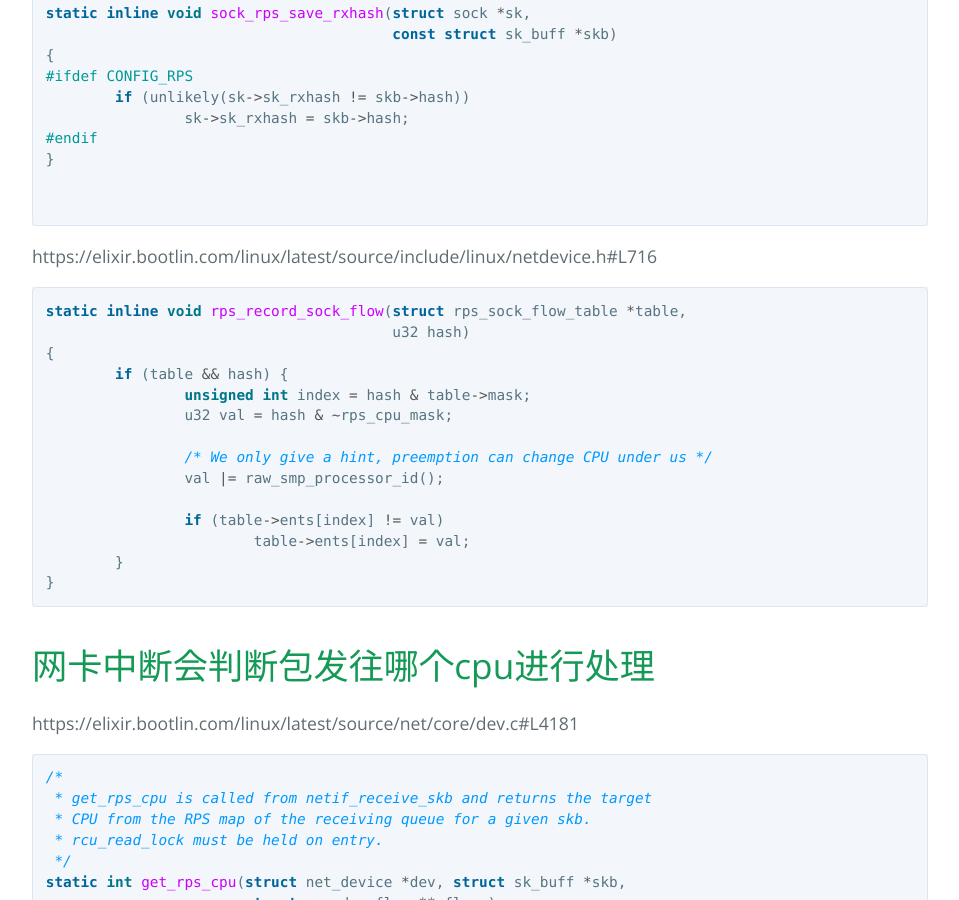
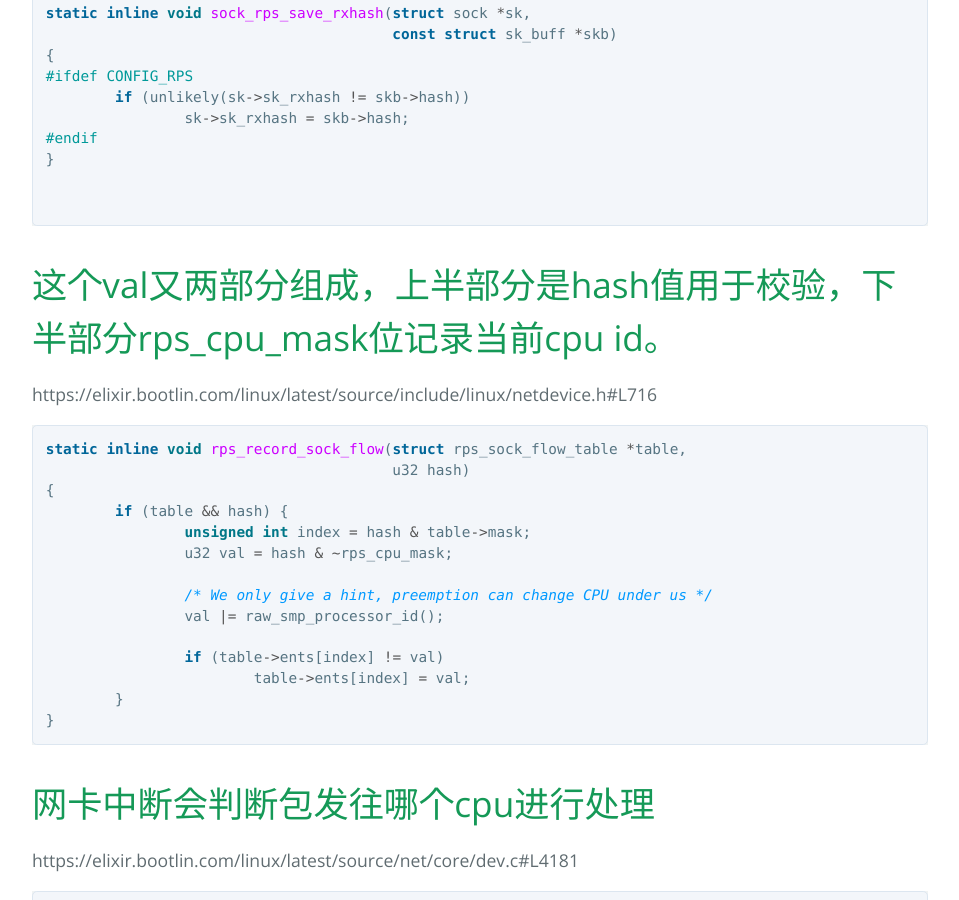
Before and after one commit to gmd20/gmd20.github.io, a Jekyll site: the page built from _posts/2020-04-27-linux内核rfs和skb_get_hash.markdown, in a window 1280 px wide and 900 px high, scrolled down 1827 px. Shown: the whole window, without its empty margins (160-1119 px from the left). Built offline with Jekyll 4.4.1, drawn with Linux system fonts in a browser that asks for light colours; comment, search, counter and statistics services are not loaded.

Commit message:
Update 2020-04-27-linux内核rfs和skb_get_hash.markdown

````diff
--- a/_posts/2020-04-27-linux内核rfs和skb_get_hash.markdown
+++ b/_posts/2020-04-27-linux内核rfs和skb_get_hash.markdown
@@ -61,6 +61,9 @@ static inline void sock_rps_save_rxhash(struct sock *sk,
 
 
 ```
+
+
+# 这个val又两部分组成，上半部分是hash值用于校验，下半部分rps_cpu_mask位记录当前cpu id。
 https://elixir.bootlin.com/linux/latest/source/include/linux/netdevice.h#L716
 ```c
 static inline void rps_record_sock_flow(struct rps_sock_flow_table *table,
````
